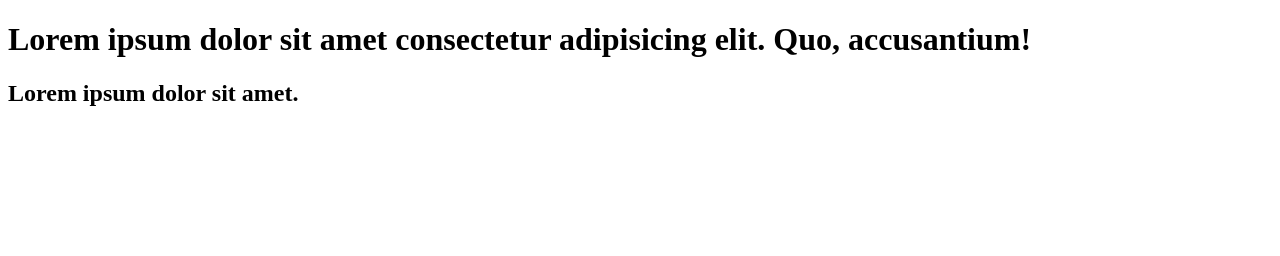
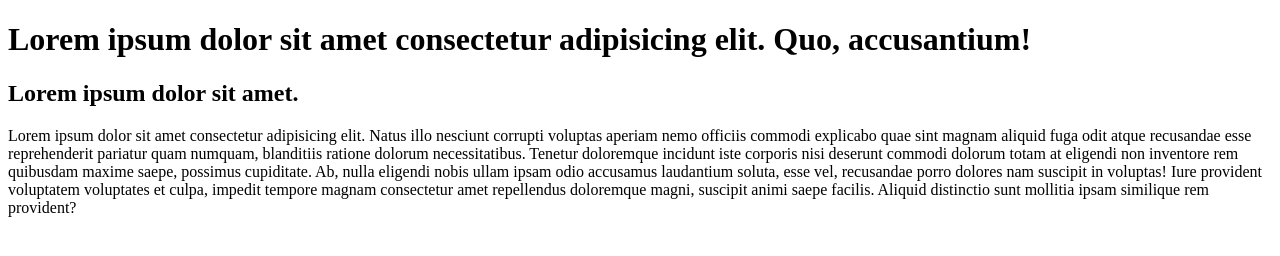
Before and after one commit to ezazahmed09/frist-website, a plain HTML site: page index.html in a window 1280 px wide. Drawn offline with Linux system fonts and the light colour scheme.

Commit message:
para add

```diff
--- a/index.html
+++ b/index.html
@@ -9,5 +9,10 @@
 <body>
     <h1>Lorem ipsum dolor sit amet consectetur adipisicing elit. Quo, accusantium!</h1>
     <h2>Lorem ipsum dolor sit amet.</h2>
+    <p>
+        Lorem ipsum dolor sit amet consectetur adipisicing elit. Natus illo nesciunt corrupti voluptas aperiam nemo officiis commodi explicabo quae sint magnam aliquid fuga odit atque recusandae esse reprehenderit pariatur quam numquam, blanditiis ratione dolorum necessitatibus. Tenetur doloremque incidunt iste corporis nisi deserunt commodi dolorum totam at eligendi non inventore rem quibusdam maxime saepe, possimus cupiditate. Ab, nulla eligendi nobis ullam ipsam odio accusamus laudantium soluta, esse vel, recusandae porro dolores nam suscipit in voluptas! Iure provident voluptatem voluptates et culpa, impedit tempore magnam consectetur amet repellendus doloremque magni, suscipit animi saepe facilis. Aliquid distinctio sunt mollitia ipsam similique rem provident?
+    </p>
+
+
 </body>
 </html>
```
